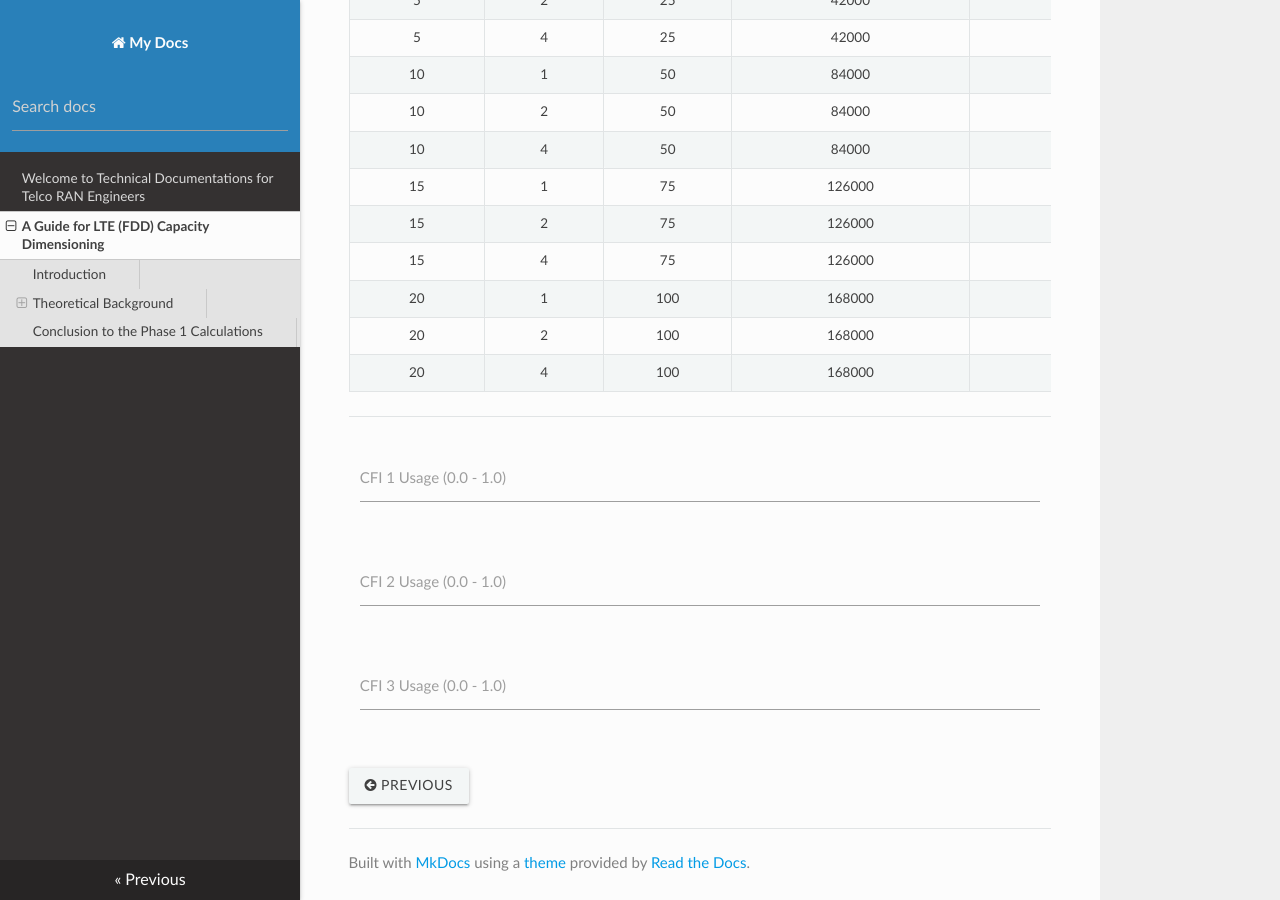
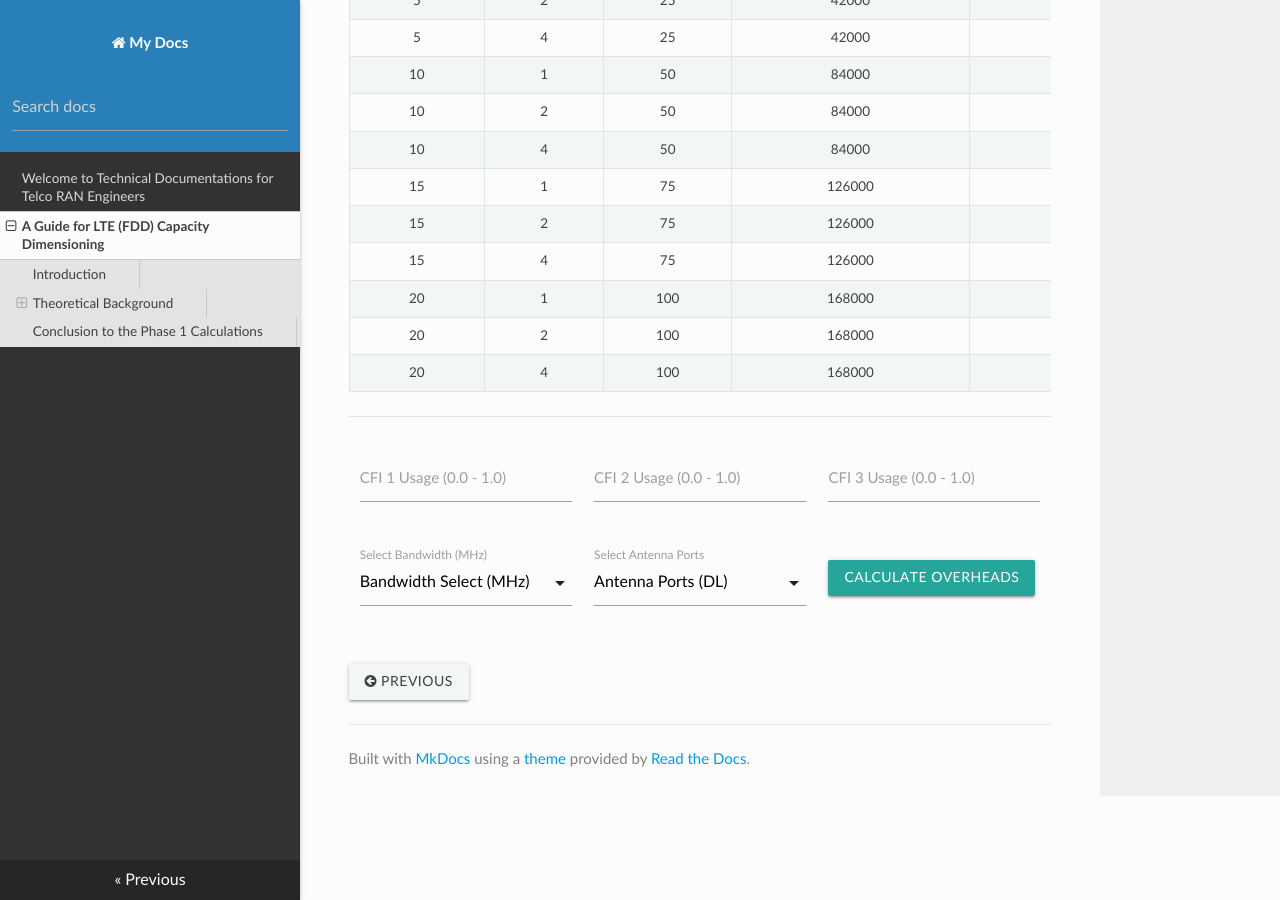
Before and after one commit to aliasgherman/documentations, an MkDocs documentation site: the page built from docs/ltefdddimensioning.md, in a window 1280 px wide and 900 px high, scrolled down 7644 px. Built offline with MkDocs 1.6.1, drawn with Linux system fonts in a browser that asks for light colours; nearby versions of some CDN libraries.

Commit message:
Update ltefdddimensioning.md

```diff
--- a/docs/ltefdddimensioning.md
+++ b/docs/ltefdddimensioning.md
@@ -242,27 +242,49 @@ _Assume, CFI1 was used 30% of the times, CFI2 was used 30% and CFI3 was used 40%
 
 
 <div class="row">
-    <div class="input-field col s12">
-          <input id="cfi1_usage" type="number" class="validate">
+    <div class="input-field col s4">
+          <input id="cfi1_usage" type="number" class="validate" min=0 max=1>
           <label for="cfi1_usage">CFI 1 Usage (0.0 - 1.0)</label>
+    </div>
+    <div class="input-field col s4">
+          <input id="cfi2_usage" type="number" class="validate" min=0 max=1>
+          <label for="cfi2_usage">CFI 2 Usage (0.0 - 1.0)</label>
+    </div>
+    <div class="input-field col s4">
+          <input id="cfi3_usage" type="number" class="validate" min=0 max=1>
+          <label for="cfi3_usage">CFI 3 Usage (0.0 - 1.0)</label>
     </div>
 </div>
 
 <div class="row">
-    <div class="input-field col s12">
-          <input id="cfi2_usage" type="number" class="validate">
-          <label for="cfi2_usage">CFI 2 Usage (0.0 - 1.0)</label>
+    <div class="input-field col s4">
+    <select>
+      <option value="" disabled selected>Bandwidth Select (MHz)</option>
+      <option value="1.4">1.4</option>
+      <option value="3">3</option>
+      <option value="5">5</option>
+      <option value="10">10</option>
+      <option value="15">15</option>
+      <option value="20">20</option>
+    </select>
+    <label>Select Bandwidth (MHz)</label>
     </div>
+
+    <div class="input-field col s4">
+    <select>
+      <option value="" disabled selected>Antenna Ports (DL)</option>
+      <option value="1">1</option>
+      <option value="2">2</option>
+      <option value="4">4</option>
+    </select>
+    <label>Select Antenna Ports</label>
+    </div>
+
+    <div class="input-field col s4">
+        <a class="waves-effect waves-light btn" id="calculate_control_overheads">Calculate Overheads</a>
+    </div>
+
 </div>
-
-
-<div class="row">
-    <div class="input-field col s12">
-          <input id="cfi3_usage" type="number" class="validate">
-          <label for="cfi3_usage">CFI 3 Usage (0.0 - 1.0)</label>
-    </div>
-</div>
-
 
 
 
```
